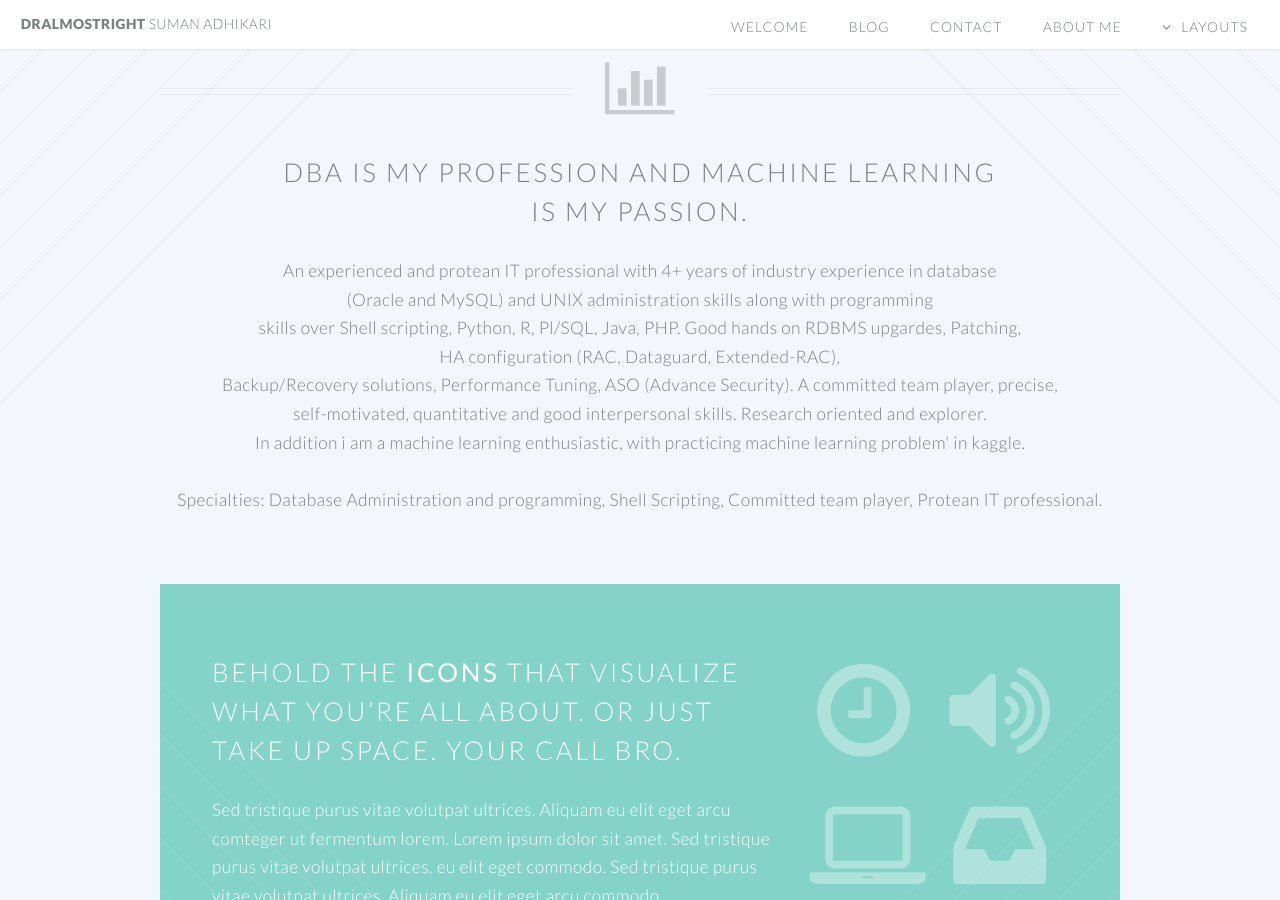
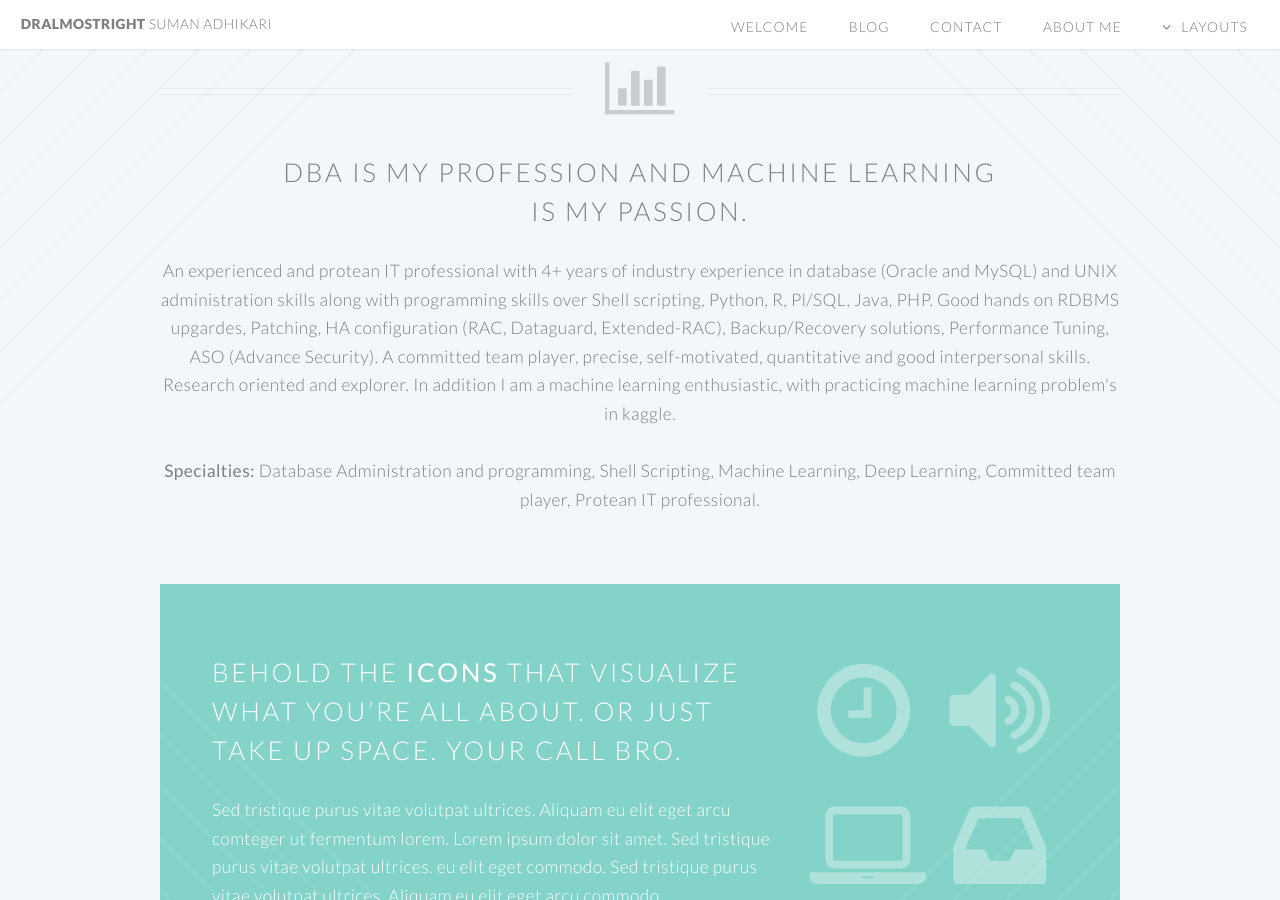
Before and after one commit to dralmostright/dralmostright.github.io, a Jekyll site: the page built from index.html, in a window 1280 px wide and 900 px high, scrolled down 729 px. Built offline with Jekyll 4.4.1, drawn with Linux system fonts in a browser that asks for light colours.

Commit message:
openletter

```diff
--- a/_config.yml
+++ b/_config.yml
@@ -17,4 +17,4 @@
 #     - jekyll-sitemap
 
 plugins:
-  - jekyll-sitemap
+#  - jekyll-sitemap
--- a/index.html
+++ b/index.html
@@ -10,12 +10,12 @@
 						is my passion.
 					</h2>
 
-					<p>An experienced and protean IT professional with 4+ years of industry experience in database <br />(Oracle and MySQL) and UNIX administration skills along with programming<br /> skills over Shell scripting, Python, R, Pl/SQL, Java, PHP. Good hands on RDBMS upgardes, Patching,<br /> HA configuration (RAC, Dataguard, Extended-RAC), <br />Backup/Recovery solutions, Performance Tuning, ASO (Advance Security). A committed team player, precise,<br /> self-motivated, quantitative and good interpersonal skills. Research oriented and explorer.
-					<br />
-					In addition i am a machine learning enthusiastic, with practicing machine learning problem' in kaggle.
+<p>An experienced and protean IT professional with 4+ years of industry experience in database (Oracle and MySQL) and UNIX administration skills along with programming skills over Shell scripting, Python, R, Pl/SQL, Java, PHP. Good hands on RDBMS upgardes, Patching, HA configuration (RAC, Dataguard, Extended-RAC), Backup/Recovery solutions, Performance Tuning, ASO (Advance Security). A committed team player, precise, self-motivated, quantitative and good interpersonal skills. Research oriented and explorer.
+
+					In addition I am a machine learning enthusiastic, with practicing machine learning problem's in kaggle.
 					</p>
 <br />
-Specialties: Database Administration and programming, Shell Scripting, Committed team player, Protean IT professional.
+<Strong>Specialties:</Strong> Database Administration and programming, Shell Scripting, Machine Learning, Deep Learning, Committed team player, Protean IT professional.
 
 
 				</header>
```
Also changed, not shown: _layouts/letters.html (added, +60 -0 lines), _posts/letters/2018-12-01-open-apologize-letter.md (added, +36 -0 lines), images/open-apologize-letter.jpg (added), 5 other files.
